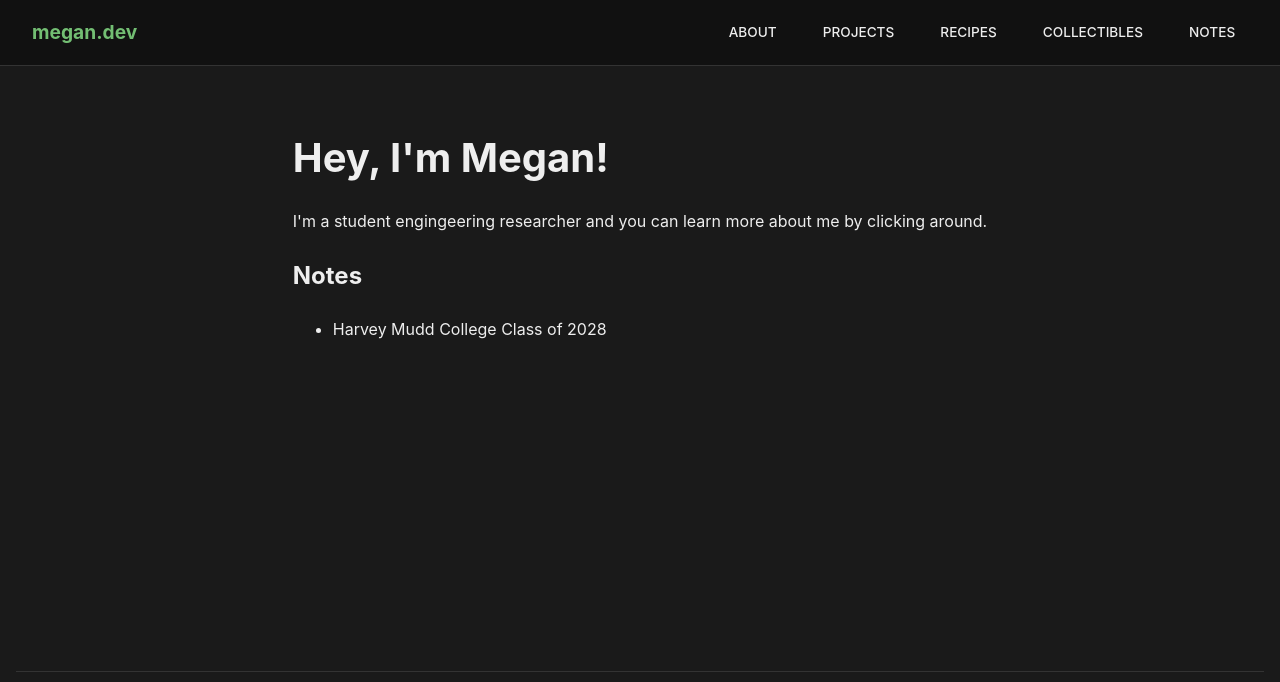
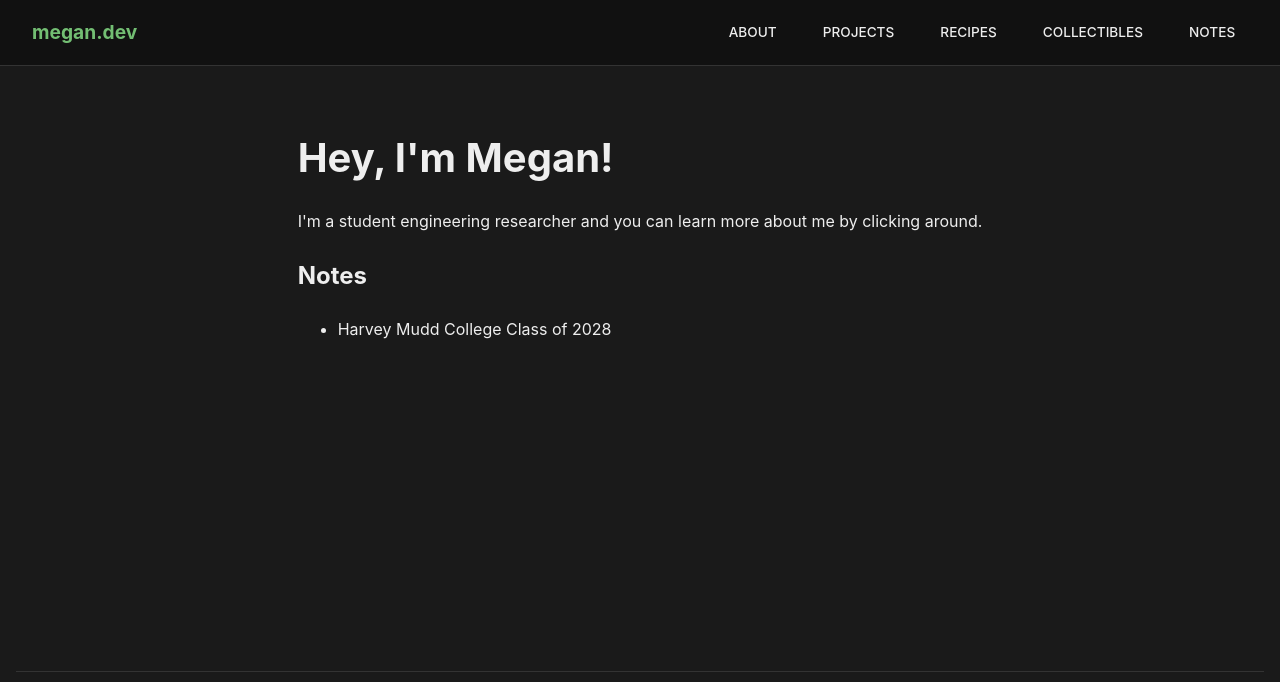
Before and after one commit to megantran28/megantran, a plain HTML site: page index.html in a window 1280 px wide. Shown: the top 682 px of the page. Drawn offline with Linux system fonts and the light colour scheme.

Commit message:
update homepage

```diff
--- a/index.html
+++ b/index.html
@@ -21,7 +21,7 @@
     <main class="layout">
         <div class="content">
       <h1>Hey, I'm Megan!</h1>
-      <p>I'm a student engingeering researcher and you can learn more about me by clicking around.</p>
+      <p>I'm a student engineering researcher and you can learn more about me by clicking around.</p>
 
       <section class="">
         <h2>Notes</h2>
```
